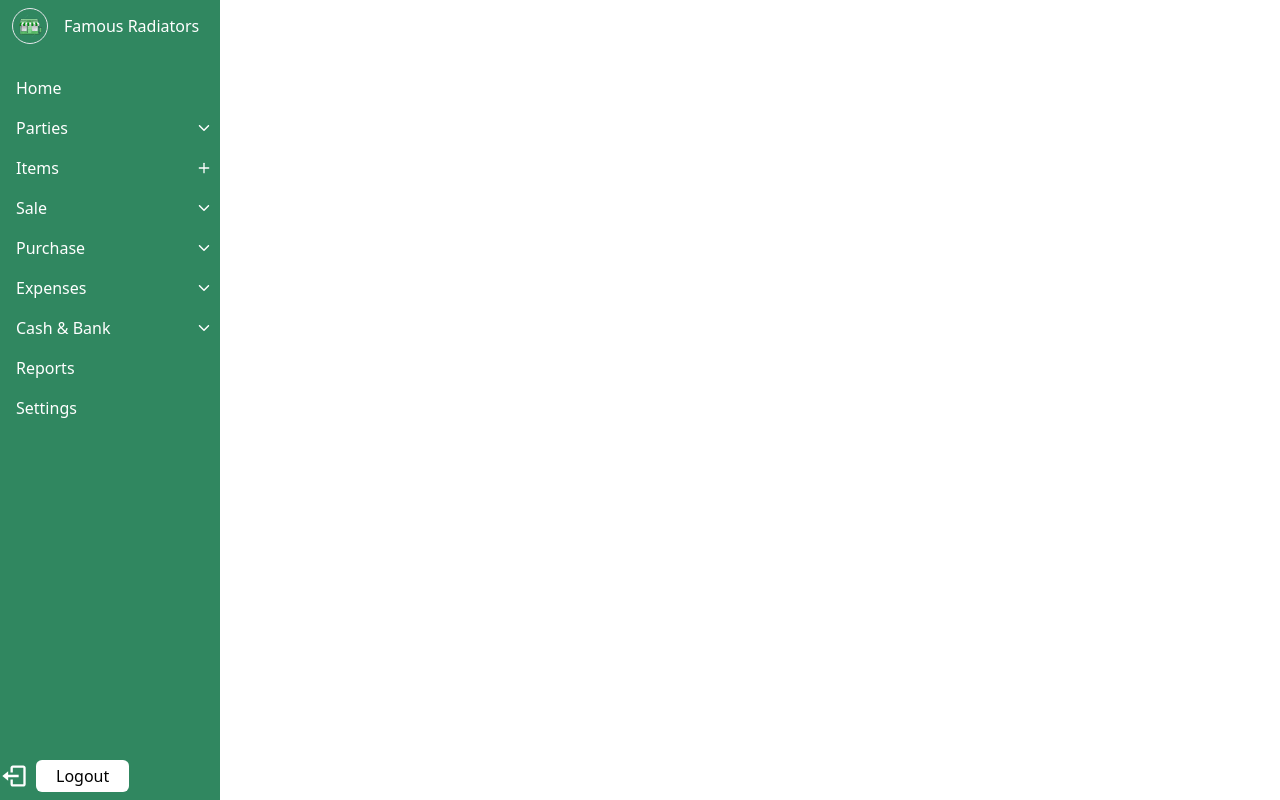
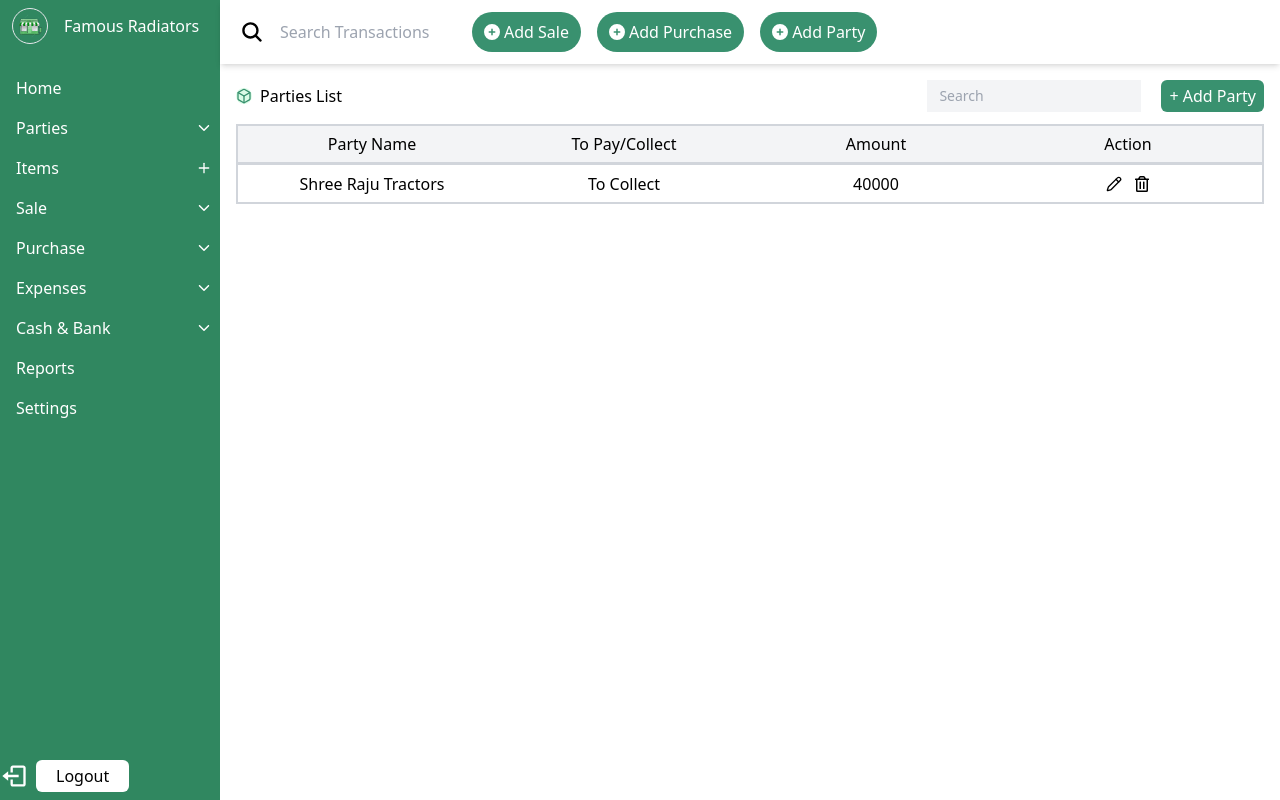
Before and after one commit to sakir456/GST-Billing-App-with-stock-managment-system, a React (Vite) app in the folder frontend/: page /parties in a window 1280 px wide. Built offline with nearby package versions, Linux system fonts and the light colour scheme; sample sign-in values are in the browser's storage.

Commit message:
PartiesContainer,party model, party controllers

```diff
--- a/frontend/src/components/Dashboard/Searchbar.jsx
+++ b/frontend/src/components/Dashboard/Searchbar.jsx
@@ -3,7 +3,7 @@ import { IoSearch } from "react-icons/io5";
 
 const Searchbar = () => {
   return (
-    <div className="flex items-center shadow-md w-full bg-white">
+    <div className="flex items-center shadow-md w-auto bg-white">
        <IoSearch className="h-6 w-6 ml-5" />
        <input placeholder="Search Transactions" className="py-5 pl-4 pr-2 outline-none w-48"/>
        <button className="flex items-center ml-4 py-2 px-3 rounded-3xl bg-customLightGreen text-white
--- a/frontend/src/components/Home.jsx
+++ b/frontend/src/components/Home.jsx
@@ -1,6 +1,7 @@
 
 import Dashboard from "./Dashboard/Dashboard";
 import ItemsContainer from "./ItemsContainer/ItemsContainer";
+import PartiesContainer from "./parties/PartiesContainer";
 
 import Sidebar from "./Sidebar"
 import { Routes, Route } from 'react-router-dom';
@@ -16,6 +17,7 @@ const Home = () => {
         <Routes>
           <Route path="/" element={<Dashboard/>} />
           <Route path="/items" element={<ItemsContainer />} />
+          <Route path="/parties" element={<PartiesContainer />} />
         </Routes>
       </div>
     </div>
--- a/frontend/src/components/ItemsContainer/ItemsMainContainer.jsx
+++ b/frontend/src/components/ItemsContainer/ItemsMainContainer.jsx
@@ -10,7 +10,7 @@ const ItemsMainContainer = () => {
 
 
   return (
-    <div className="w-full ">
+    <div className="w-auto ">
     <div className="flex justify-around h-10 font-semibold text-gray-500">
      <button className={`bg-gray-100 w-1/2 ${isProducts === "products" ? "border border-y-2 border-b-customGreen" : ""}`}
      onClick={() => setIsProducts("products")}>Products</button>
--- a/frontend/src/components/Sidebar.jsx
+++ b/frontend/src/components/Sidebar.jsx
@@ -17,7 +17,7 @@ const Sidebar = () => {
   };
 
   return (
-    <div className="h-screen w-auto bg-customGreen pt-2 flex flex-col ">
+    <div className="h-screen w-auto bg-customGreen pt-2 flex flex-col  ">
       <div className="flex items-center mb-6 ml-3 w-52">
         <img src="shop.png" alt="shop-image" className="w-9 h-9 mr-2 border rounded-full p-1" />
         <h1 className="text-white overflow-hidden ml-2">Famous Radiators</h1>
@@ -30,10 +30,10 @@ const Sidebar = () => {
         </li>
 
         <li className="hover:bg-customLightGreen hover:border-l-4 hover:border-white py-2 pl-4">
-          <button onClick={() => toggleItem('parties')} className="w-full h-full flex items-center justify-between">
+          <Link to="/parties" onClick={() => toggleItem('parties')} className="w-full h-full flex items-center justify-between">
             <span>Parties</span>
             {expandedItem === 'parties' ? <IoIosArrowUp className="mr-2" /> : <IoIosArrowDown className="mr-2" />}
-          </button>
+          </Link>
         </li>
 
         <li className="hover:bg-customLightGreen hover:border-l-4 hover:border-white py-2 pl-4">
--- /dev/null
+++ b/frontend/src/components/parties/PartiesContainer.jsx
@@ -0,0 +1,17 @@
+import Searchbar from "../Dashboard/Searchbar";
+import PartiesMainContainer from "./PartiesMainContainer";
+import usePartyStore from "../../zustand/usePartyStore";
+import AddPartyForm from "../../pages/AddPartyForm";
+
+
+const PartiesContainer = () => {
+  const {isParty} = usePartyStore();
+  return (
+    <div>
+        <Searchbar/>
+        {isParty ? <AddPartyForm/> : <PartiesMainContainer/>}
+    </div>
+  )
+}
+
+export default PartiesContainer
--- /dev/null
+++ b/frontend/src/components/parties/PartiesMainContainer.jsx
@@ -0,0 +1,52 @@
+import { FaRegTrashAlt } from "react-icons/fa"
+import { FiBox } from "react-icons/fi"
+import { LuPencil } from "react-icons/lu"
+import usePartyStore from "../../zustand/usePartyStore"
+
+
+const PartiesMainContainer = () => {
+    const {setIsParty} = usePartyStore();
+  return (
+    <div className="m-4">
+    <div className="flex justify-between ">
+          <div className="flex items-center gap-2 ">
+            <FiBox className="text-customLightGreen bg-green-100 rounded-full" />
+            <p className="font-medium">Parties List</p>
+          </div>
+          <div className="flex gap-5">
+            <input type="search" placeholder="Search" className="py-1 pl-3 bg-gray-100 outline-none text-sm"/>
+            <button className="flex items-center px-2 py-1 bg-customLightGreen text-white rounded-md" onClick={() => setIsParty(true)} >
+              + Add Party
+            </button>
+          </div>
+        </div>
+
+        <div className="mt-3">
+          <div className="flex h-10 px-2 items-center bg-gray-100 border-2 border-gray-300 font-medium">
+            <div className="w-1/4 text-center">Party Name</div>
+             <div className="w-1/4 text-center">To Pay/Collect</div>
+            <div className="w-1/4 text-center">Amount</div>
+            <div className="w-1/4 text-center">Action</div>
+
+          </div>
+          <div className="flex h-10 px-2 items-center border border-b-2 border-x-2 border-gray-300">
+                <div className="w-1/4 text-center">Shree Raju Tractors</div>
+                <div className="w-1/4 text-center"> To Collect</div>
+                <div className="w-1/4 text-center">40000</div>
+                <div className="w-1/4 h-full flex justify-center gap-3 text-center relative">
+                  <button className="text-center group" >
+                    <LuPencil />
+                    <span className="absolute hidden group-hover:block -bottom-4 left-14 bg-customLightGreen text-white text-xs rounded py-1 px-2">Edit</span>
+                  </button>
+                  <button className="text-center group" >
+                    <FaRegTrashAlt />
+                    <span className="absolute hidden group-hover:block -bottom-4 right-9 bg-customLightGreen text-white text-xs rounded py-1 px-2">Delete</span>
+                  </button>
+                </div>
+                </div>
+          </div>
+</div>
+  )
+}
+
+export default PartiesMainContainer
--- /dev/null
+++ b/frontend/src/pages/AddPartyForm.jsx
@@ -0,0 +1,50 @@
+import { RxCross1 } from "react-icons/rx"
+import usePartyStore from "../zustand/usePartyStore"
+
+
+
+const AddPartyForm = () => {
+  const {setIsParty} = usePartyStore()
+  return (
+    <form className= "px-10 py-5  ">
+    <div className="flex justify-between text-lg font-medium  ">
+    <div className="">Add Party</div>
+    <RxCross1 className="mr-3 cursor-pointer"  onClick={() => setIsParty(false)}/>
+    </div>
+    <div className="flex items-center gap-5 my-5 ">
+        <input placeholder="Party Name" className="py-1 px-2 border-2 border-gray-300
+         rounded-md  outline-none focus:outline-customLightGreen"/>
+        <input placeholder="GSTIN" className="py-1 px-2 border-2 border-gray-300
+        rounded-md outline-none focus:outline-customLightGreen "/>
+    </div>
+
+    <div className="mt-6 flex gap-28">
+    <div className="flex">
+    <div>
+    <div className="text-lg font-medium ">Billing Address</div>
+      <textarea placeholder="Billing Address" className=" h-32 w-80 mt-2 px-2  py-1 border-2 border-gray-300
+       outline-none  resize-none box-border focus:border-customLightGreen  rounded-md"/>
+       </div>
+       <div className="ml-5">
+       <div className="text-lg font-medium  ">Shipping Address</div>
+      <textarea placeholder="Shipping Address" className=" h-32 w-80 mt-2 px-2  py-1 border-2 border-gray-300
+       outline-none  resize-none box-border focus:border-customLightGreen  rounded-md "/>
+       </div>
+     </div>
+   </div>
+   <div className="text-lg font-medium mt-4">Opening Balance</div>
+   <div className="flex items-center gap-5 my-5 ">
+        <input placeholder="Amount" className="py-1 px-2 border-2 border-gray-300
+         rounded-md  outline-none focus:outline-customLightGreen"/>
+        <input placeholder="As Of Date" className="py-1 px-2 border-2 border-gray-300
+        rounded-md outline-none focus:outline-customLightGreen "/>
+    </div>
+    <div className="text-end mt-40">
+      <button className="  items-center px-4 py-2  bg-customLightGreen text-white rounded-md">Save</button>
+     </div>
+
+    </form>
+  )
+}
+
+export default AddPartyForm
--- /dev/null
+++ b/frontend/src/zustand/usePartyStore.js
@@ -0,0 +1,8 @@
+import  create  from "zustand";
+
+const usePartyStore = create((set) => ({
+     isParty:false,
+     setIsParty: (value) => set({isParty: value})
+}))
+
+export default usePartyStore;
```
Also changed, not shown: 2 other files (tests, documents, lock files or other folders).
